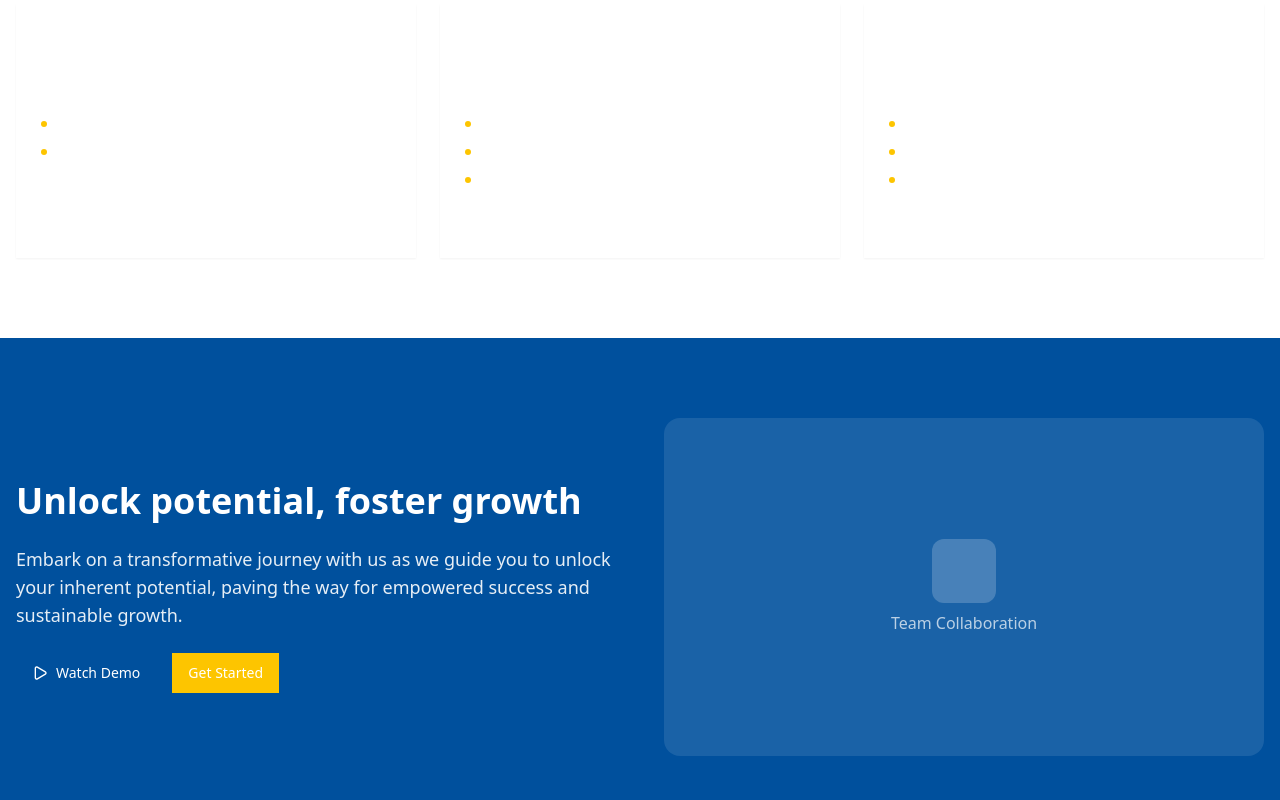
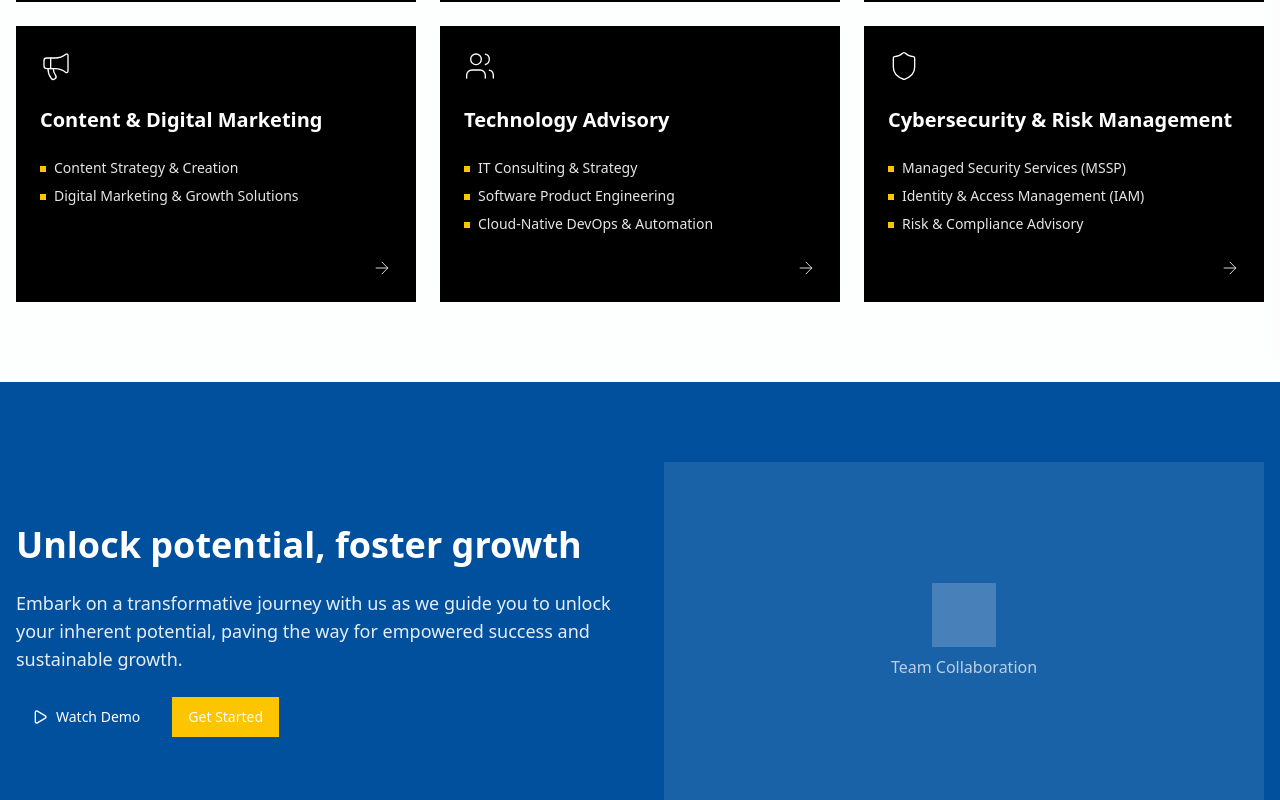
Before and after one commit to codebysandeep/demo-advanceIOT, a React (Vite) app: page / in a window 1280 px wide. Shown: the part 1420-2220 px from the top of the page. Built offline with nearby package versions, Linux system fonts and the light colour scheme.

Commit message:
feat: updated style for services

```diff
--- a/src/components/cta-banner.tsx
+++ b/src/components/cta-banner.tsx
@@ -32,9 +32,9 @@ export function CTABanner() {
 
           {/* Right Content - Image Placeholder */}
           <div className="relative">
-            <div className="aspect-video bg-white/10 rounded-2xl flex items-center justify-center">
+            <div className="aspect-video bg-white/10 flex items-center justify-center">
               <div className="text-center space-y-2">
-                <div className="w-16 h-16 bg-white/20 rounded-xl mx-auto"></div>
+                <div className="w-16 h-16 bg-white/20 mx-auto"></div>
                 <p className="text-white/70">Team Collaboration</p>
               </div>
             </div>
--- a/src/components/faq-section.tsx
+++ b/src/components/faq-section.tsx
@@ -59,7 +59,7 @@ export function FAQSection() {
                 <AccordionItem
                   key={index}
                   value={`item-${index}`}
-                  className="border border-border rounded-lg px-6"
+                  className="border border-border px-6"
                 >
                   <AccordionTrigger className="text-left hover:no-underline hover:text-advance-primary transition-colors">
                     {faq.question}
--- a/src/components/hero-section.tsx
+++ b/src/components/hero-section.tsx
@@ -75,10 +75,10 @@ export function HeroSection() {
 
           {/* Right Content - 3D Illustration Placeholder */}
           <div className="relative">
-            <div className="aspect-square bg-gradient-to-br from-advance-primary/10 to-advance-secondary/10 rounded-3xl flex items-center justify-center">
+            <div className="aspect-square bg-gradient-to-br from-advance-primary/10 to-advance-secondary/10 flex items-center justify-center">
               <div className="text-center space-y-4">
-                <div className="w-32 h-32 bg-advance-primary/20 rounded-2xl mx-auto flex items-center justify-center">
-                  <div className="w-16 h-16 bg-advance-primary rounded-xl"></div>
+                <div className="w-32 h-32 bg-advance-primary/20 mx-auto flex items-center justify-center">
+                  <div className="w-16 h-16 bg-advance-primary"></div>
                 </div>
                 <p className="text-muted-foreground">IoT Dashboard Preview</p>
               </div>
--- a/src/components/services-section.tsx
+++ b/src/components/services-section.tsx
@@ -91,6 +91,8 @@ export function ServicesSection() {
               className="block group"
             >
               <Card className="group hover:shadow-lg transition-all duration-300 border-border bg-black text-white h-full relative overflow-hidden">
+
+
                 <div
                   className="absolute inset-0 opacity-0 group-hover:opacity-100 transition-opacity duration-500 ease-in-out"
                   style={{
@@ -115,7 +117,7 @@ export function ServicesSection() {
                           key={bulletIndex}
                           className="flex items-start gap-2 text-sm text-white/90 group-hover:text-white transition-colors duration-300"
                         >
-                          <div className="w-1.5 h-1.5 bg-advance-secondary rounded-full mt-2 flex-shrink-0" />
+                          <div className="w-1.5 h-1.5 bg-advance-secondary mt-2 flex-shrink-0" />
                           <span>{bullet}</span>
                         </li>
                       ))}
--- a/src/components/solutions-section.tsx
+++ b/src/components/solutions-section.tsx
@@ -100,10 +100,10 @@ export function SolutionsSection() {
           </p>
         </div>
 
-        <div className="grid grid-cols-1 sm:grid-cols-2 lg:grid-cols-4 gap-0">
+        <div className="grid grid-cols-1 sm:grid-cols-2 lg:grid-cols-4 gap-6">
           {solutions.map((solution, index) => (
             <a key={index} href="#" className="group block">
-              <Card className="relative overflow-hidden transition-all duration-500 border-border cursor-pointer h-full min-h-[280px] hover:shadow-lg">
+              <Card className="group hover:shadow-lg transition-all duration-300 border-border">
                 <div className="absolute inset-0 z-10 bg-advance-primary" />
 
                 <div
@@ -134,7 +134,7 @@ export function SolutionsSection() {
                     <ul className="space-y-2 text-sm text-gray-300">
                       {solution.bulletPoints.map((point, pointIndex) => (
                         <li key={pointIndex} className="flex items-start">
-                          <span className="w-1.5 h-1.5 bg-white rounded-full mt-2 mr-3 flex-shrink-0"></span>
+                          <span className="w-1.5 h-1.5 bg-white mt-2 mr-3 flex-shrink-0"></span>
                           <span className="text-pretty">{point}</span>
                         </li>
                       ))}
--- a/src/components/ui/avatar.tsx
+++ b/src/components/ui/avatar.tsx
@@ -5,7 +5,7 @@ const Avatar = forwardRef<HTMLDivElement, HTMLAttributes<HTMLDivElement>>(
   ({ className = "", ...props }, ref) => (
     <div
       ref={ref}
-      className={`relative flex h-10 w-10 shrink-0 overflow-hidden rounded-full ${className}`}
+      className={`relative flex h-10 w-10 shrink-0 overflow-hidden ${className}`}
       {...props}
     />
   )
@@ -27,7 +27,7 @@ const AvatarFallback = forwardRef<HTMLDivElement, HTMLAttributes<HTMLDivElement>
   ({ className = "", ...props }, ref) => (
     <div
       ref={ref}
-      className={`flex h-full w-full items-center justify-center rounded-full bg-muted ${className}`}
+      className={`flex h-full w-full items-center justify-center bg-muted ${className}`}
       {...props}
     />
   )
--- a/src/components/ui/button.tsx
+++ b/src/components/ui/button.tsx
@@ -8,7 +8,7 @@ export interface ButtonProps extends ButtonHTMLAttributes<HTMLButtonElement> {
 
 const Button = forwardRef<HTMLButtonElement, ButtonProps>(
   ({ className = "", variant = "default", size = "default", ...props }, ref) => {
-    const baseStyles = "inline-flex items-center justify-center rounded-md text-sm font-medium ring-offset-background transition-colors focus-visible:outline-none focus-visible:ring-2 focus-visible:ring-ring focus-visible:ring-offset-2 disabled:pointer-events-none disabled:opacity-50";
+    const baseStyles = "inline-flex items-center justify-center text-sm font-medium ring-offset-background transition-colors focus-visible:outline-none focus-visible:ring-2 focus-visible:ring-ring focus-visible:ring-offset-2 disabled:pointer-events-none disabled:opacity-50";
 
     const variants = {
       default: "bg-primary text-primary-foreground hover:bg-primary/90",
@@ -21,8 +21,8 @@ const Button = forwardRef<HTMLButtonElement, ButtonProps>(
 
     const sizes = {
       default: "h-10 px-4 py-2",
-      sm: "h-9 rounded-md px-3",
-      lg: "h-11 rounded-md px-8",
+      sm: "h-9 px-3",
+      lg: "h-11 px-8",
       icon: "h-10 w-10",
     };
 
--- a/src/components/ui/card.tsx
+++ b/src/components/ui/card.tsx
@@ -5,7 +5,7 @@ const Card = forwardRef<HTMLDivElement, HTMLAttributes<HTMLDivElement>>(
   ({ className = "", ...props }, ref) => (
     <div
       ref={ref}
-      className={`rounded-lg border bg-card text-card-foreground shadow-sm ${className}`}
+      className={`${className}`}
       {...props}
     />
   )
@@ -39,7 +39,7 @@ CardDescription.displayName = "CardDescription";
 
 const CardContent = forwardRef<HTMLDivElement, HTMLAttributes<HTMLDivElement>>(
   ({ className = "", ...props }, ref) => (
-    <div ref={ref} className={`p-6 pt-0 ${className}`} {...props} />
+    <div ref={ref} className={`${className}`} {...props} />
   )
 );
 CardContent.displayName = "CardContent";
--- a/src/components/ui/input.tsx
+++ b/src/components/ui/input.tsx
@@ -8,7 +8,7 @@ const Input = forwardRef<HTMLInputElement, InputProps>(
     return (
       <input
         type={type}
-        className={`flex h-10 w-full rounded-md border border-input bg-background px-3 py-2 text-sm ring-offset-background file:border-0 file:bg-transparent file:text-sm file:font-medium placeholder:text-muted-foreground focus-visible:outline-none focus-visible:ring-2 focus-visible:ring-ring focus-visible:ring-offset-2 disabled:cursor-not-allowed disabled:opacity-50 ${className}`}
+        className={`flex h-10 w-full border border-input bg-background px-3 py-2 text-sm ring-offset-background file:border-0 file:bg-transparent file:text-sm file:font-medium placeholder:text-muted-foreground focus-visible:outline-none focus-visible:ring-2 focus-visible:ring-ring focus-visible:ring-offset-2 disabled:cursor-not-allowed disabled:opacity-50 ${className}`}
         ref={ref}
         {...props}
       />
--- a/src/index.css
+++ b/src/index.css
@@ -2,138 +2,60 @@
 @tailwind components;
 @tailwind utilities;
 
-@import "tailwindcss";
-@import "tw-animate-css";
+:root {
+  --background: 0 0% 100%;
+  --foreground: 0 0% 3.9%;
+  --card: 0 0% 100%;
+  --card-foreground: 0 0% 3.9%;
+  --popover: 0 0% 100%;
+  --popover-foreground: 0 0% 3.9%;
+  --primary: 221 83% 53%;
+  --primary-foreground: 0 0% 98%;
+  --secondary: 210 40% 98%;
+  --secondary-foreground: 0 0% 9%;
+  --muted: 210 40% 98%;
+  --muted-foreground: 0 0% 45%;
+  --accent: 210 40% 98%;
+  --accent-foreground: 0 0% 9%;
+  --destructive: 0 84% 60%;
+  --destructive-foreground: 0 0% 98%;
+  --border: 214 32% 91%;
+  --input: 214 32% 91%;
+  --ring: 0 0% 63%;
+  --radius: 0;
 
-@custom-variant dark (&:is(.dark *));
-
-:root {
-  --background: oklch(1 0 0);
-  --foreground: oklch(0.145 0 0);
-  --card: oklch(1 0 0);
-  --card-foreground: oklch(0.145 0 0);
-  --popover: oklch(1 0 0);
-  --popover-foreground: oklch(0.145 0 0);
-  /* Updated primary color to match Advance IOT brand */
-  --primary: oklch(0.35 0.15 240);
-  --primary-foreground: oklch(0.985 0 0);
-  /* Updated secondary color to match Advance IOT brand */
-  --secondary: oklch(0.8 0.15 85);
-  --secondary-foreground: oklch(0.145 0 0);
-  --muted: oklch(0.97 0 0);
-  --muted-foreground: oklch(0.556 0 0);
-  --accent: oklch(0.97 0 0);
-  --accent-foreground: oklch(0.205 0 0);
-  --destructive: oklch(0.577 0.245 27.325);
-  --destructive-foreground: oklch(0.577 0.245 27.325);
-  --border: oklch(0.922 0 0);
-  --input: oklch(0.922 0 0);
-  --ring: oklch(0.708 0 0);
-  --chart-1: oklch(0.646 0.222 41.116);
-  --chart-2: oklch(0.6 0.118 184.704);
-  --chart-3: oklch(0.398 0.07 227.392);
-  --chart-4: oklch(0.828 0.189 84.429);
-  --chart-5: oklch(0.769 0.188 70.08);
-  --radius: 0rem;
-  --sidebar: oklch(0.985 0 0);
-  --sidebar-foreground: oklch(0.145 0 0);
-  --sidebar-primary: oklch(0.205 0 0);
-  --sidebar-primary-foreground: oklch(0.985 0 0);
-  --sidebar-accent: oklch(0.97 0 0);
-  --sidebar-accent-foreground: oklch(0.205 0 0);
-  --sidebar-border: oklch(0.922 0 0);
-  --sidebar-ring: oklch(0.708 0 0);
-
-  /* Added custom Advance IOT brand colors */
+  /* Custom Advance IOT brand colors */
   --advance-primary: #00509d;
   --advance-secondary: #fdc500;
   --advance-neutral: #6b7280;
 }
 
 .dark {
-  --background: oklch(0.145 0 0);
-  --foreground: oklch(0.985 0 0);
-  --card: oklch(0.145 0 0);
-  --card-foreground: oklch(0.985 0 0);
-  --popover: oklch(0.145 0 0);
-  --popover-foreground: oklch(0.985 0 0);
-  --primary: oklch(0.6 0.15 240);
-  --primary-foreground: oklch(0.985 0 0);
-  --secondary: oklch(0.7 0.15 85);
-  --secondary-foreground: oklch(0.145 0 0);
-  --muted: oklch(0.269 0 0);
-  --muted-foreground: oklch(0.708 0 0);
-  --accent: oklch(0.269 0 0);
-  --accent-foreground: oklch(0.985 0 0);
-  --destructive: oklch(0.396 0.141 25.723);
-  --destructive-foreground: oklch(0.637 0.237 25.331);
-  --border: oklch(0.269 0 0);
-  --input: oklch(0.269 0 0);
-  --ring: oklch(0.439 0 0);
-  --chart-1: oklch(0.488 0.243 264.376);
-  --chart-2: oklch(0.696 0.17 162.48);
-  --chart-3: oklch(0.769 0.188 70.08);
-  --chart-4: oklch(0.627 0.265 303.9);
-  --chart-5: oklch(0.645 0.246 16.439);
-  --sidebar: oklch(0.205 0 0);
-  --sidebar-foreground: oklch(0.985 0 0);
-  --sidebar-primary: oklch(0.488 0.243 264.376);
-  --sidebar-primary-foreground: oklch(0.985 0 0);
-  --sidebar-accent: oklch(0.269 0 0);
-  --sidebar-accent-foreground: oklch(0.985 0 0);
-  --sidebar-border: oklch(0.269 0 0);
-  --sidebar-ring: oklch(0.439 0 0);
+  --background: 0 0% 3.9%;
+  --foreground: 0 0% 98%;
+  --card: 0 0% 3.9%;
+  --card-foreground: 0 0% 98%;
+  --popover: 0 0% 3.9%;
+  --popover-foreground: 0 0% 98%;
+  --primary: 221 83% 53%;
+  --primary-foreground: 0 0% 98%;
+  --secondary: 215 27% 17%;
+  --secondary-foreground: 0 0% 98%;
+  --muted: 215 27% 17%;
+  --muted-foreground: 0 0% 63%;
+  --accent: 215 27% 17%;
+  --accent-foreground: 0 0% 98%;
+  --destructive: 0 63% 31%;
+  --destructive-foreground: 0 0% 98%;
+  --border: 215 27% 17%;
+  --input: 215 27% 17%;
+  --ring: 0 0% 51%;
 }
 
-@theme inline {
-  --font-sans: var(--font-geist-sans);
-  --font-mono: var(--font-geist-mono);
-  --color-background: var(--background);
-  --color-foreground: var(--foreground);
-  --color-card: var(--card);
-  --color-card-foreground: var(--card-foreground);
-  --color-popover: var(--popover);
-  --color-popover-foreground: var(--popover-foreground);
-  --color-primary: var(--primary);
-  --color-primary-foreground: var(--primary-foreground);
-  --color-secondary: var(--secondary);
-  --color-secondary-foreground: var(--secondary-foreground);
-  --color-muted: var(--muted);
-  --color-muted-foreground: var(--muted-foreground);
-  --color-accent: var(--accent);
-  --color-accent-foreground: var(--accent-foreground);
-  --color-destructive: var(--destructive);
-  --color-destructive-foreground: var(--destructive-foreground);
-  --color-border: var(--border);
-  --color-input: var(--input);
-  --color-ring: var(--ring);
-  --color-chart-1: var(--chart-1);
-  --color-chart-2: var(--chart-2);
-  --color-chart-3: var(--chart-3);
-  --color-chart-4: var(--chart-4);
-  --color-chart-5: var(--chart-5);
-  --radius-sm: calc(var(--radius) - 4px);
-  --radius-md: calc(var(--radius) - 2px);
-  --radius-lg: var(--radius);
-  --radius-xl: calc(var(--radius) + 4px);
-  --color-sidebar: var(--sidebar);
-  --color-sidebar-foreground: var(--sidebar-foreground);
-  --color-sidebar-primary: var(--sidebar-primary);
-  --color-sidebar-primary-foreground: var(--sidebar-primary-foreground);
-  --color-sidebar-accent: var(--sidebar-accent);
-  --color-sidebar-accent-foreground: var(--sidebar-accent-foreground);
-  --color-sidebar-border: var(--sidebar-border);
-  --color-sidebar-ring: var(--sidebar-ring);
-
-  /* Added custom color utilities for Advance IOT brand */
-  --color-advance-primary: var(--advance-primary);
-  --color-advance-secondary: var(--advance-secondary);
-  --color-advance-neutral: var(--advance-neutral);
-}
 
 @layer base {
   * {
-    @apply border-border outline-ring/50;
+    @apply border-border;
   }
   body {
     @apply bg-background text-foreground;
--- a/tailwind.config.js
+++ b/tailwind.config.js
@@ -40,14 +40,14 @@ export default {
           DEFAULT: "hsl(var(--card))",
           foreground: "hsl(var(--card-foreground))",
         },
-        "advance-primary": "#00509d",
-        "advance-secondary": "#fdc500",
-        "advance-neutral": "#6b7280",
+        "advance-primary": "var(--advance-primary)",
+        "advance-secondary": "var(--advance-secondary)",
+        "advance-neutral": "var(--advance-neutral)",
       },
       borderRadius: {
-        lg: "var(--radius)",
-        md: "calc(var(--radius) - 2px)",
-        sm: "calc(var(--radius) - 4px)",
+        lg: "0",
+        md: "0",
+        sm: "0",
       },
     },
   },
```
